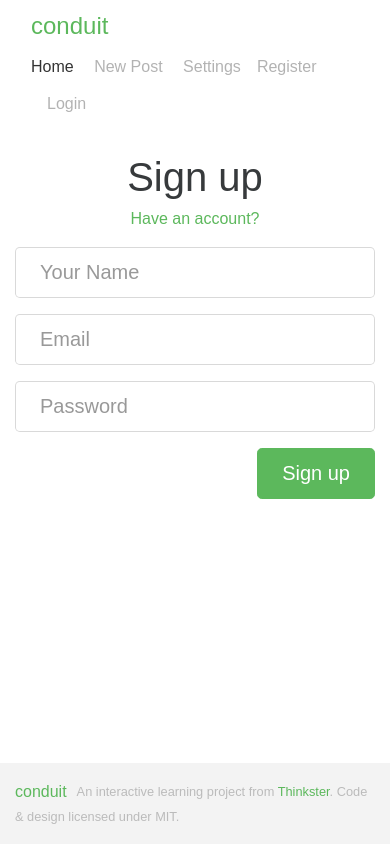
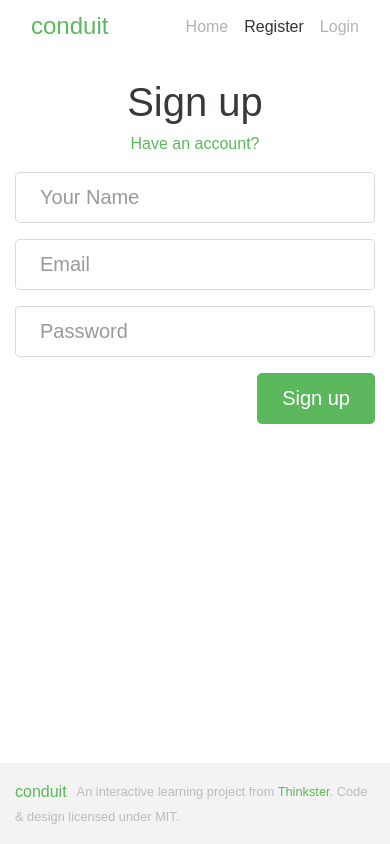
Before and after one commit to tranlehaiquan/conduit-react, a React (Create React App) app: page /register in a window 390 px wide. Built offline with nearby package versions, Linux system fonts and the light colour scheme.

Commit message:
update component

```diff
--- a/package.json
+++ b/package.json
@@ -7,7 +7,8 @@
     "react-dom": "^16.4.2",
     "react-router-dom": "^4.3.1",
     "react-scripts": "1.1.5",
-    "redux": "^4.0.0"
+    "redux": "^4.0.0",
+    "uuid": "^3.3.2"
   },
   "scripts": {
     "start": "react-scripts start",
--- a/src/components/Header.js
+++ b/src/components/Header.js
@@ -1,36 +1,80 @@
 import React, {Component} from 'react';
-import {Link} from 'react-router-dom';
+import {Link, NavLink} from 'react-router-dom';
+
+const Logo = function() {
+  return (
+    <Link to="/" className="navbar-brand" href="index.html">
+      conduit
+    </Link>
+  )
+}
+
+const beforeLoginNavLinks = [
+  {
+    name: 'Home',
+    to: '/',
+    exact: true
+  },
+  {
+    name: 'Register',
+    to: '/register'
+  },
+  {
+    name: 'Login',
+    to: '/login'
+  }
+];
+
+const afterLoginNavLinks = [
+  {
+    name: 'New Post',
+    to: '/articleEditor',
+    iconName: 'ion-compose'
+  },
+  {
+    name: 'Setting',
+    to: '/setting',
+    iconName: 'ion-gear-a'
+  },
+  {
+    name: 'Logout',
+    to: '/logout'
+  }
+];
+
 
 export default class Header extends Component {
+  renderNavLinks(navLinks) {
+    const links = navLinks.map((navLink) => {
+      return (
+        <li className="nav-item" key={navLink.name}>
+          <NavLink
+            activeClassName="active"
+            to={navLink.to}
+            className="nav-link"
+            exact={navLink.exact}
+          >
+            {
+              navLink.iconName &&
+              <i className={navLink.iconName}></i>
+            }
+            {navLink.name}
+          </NavLink>
+        </li>
+      )
+    });
+    return links;
+  }
+
   render() {
+    const isAuth = false;
+    const navLinks = isAuth ? afterLoginNavLinks : beforeLoginNavLinks;
     return(
       <nav className="navbar navbar-light">
         <div className="container">
-          <a className="navbar-brand" href="index.html">conduit</a>
+          <Logo/>
           <ul className="nav navbar-nav pull-xs-right">
-            <li className="nav-item">
-              <Link exact to="/" className="nav-link active">Home</Link>
-            </li>
-            <li className="nav-item">
-              <Link to="/articleEditor" className="nav-link">
-                <i className="ion-compose"></i>&nbsp;New Post
-              </Link>
-            </li>
-            <li className="nav-item">
-              <Link to="/setting" className="nav-link">
-                <i className="ion-gear-a"></i>&nbsp;Settings
-              </Link>
-            </li>
-            <li className="nav-item">
-              <Link to="/register" className="nav-link">
-                Register
-              </Link>
-            </li>
-            <li className="nav-item">
-              <Link to="/login" className="nav-link">
-                Login
-              </Link>
-            </li>
+            {this.renderNavLinks(navLinks)}
           </ul>
         </div>
       </nav>
--- a/src/components/Pagination.js
+++ b/src/components/Pagination.js
@@ -4,27 +4,27 @@ export default class Pagination extends Component {
   render() {
     return(
       <nav>
-        <ul class="pagination">
-          <li class="page-item disabled">
-            <a href="" class="page-link">Previous</a>
+        <ul className="pagination">
+          <li className="page-item disabled">
+            <a href="" className="page-link">Previous</a>
           </li>
-          <li class="page-item active">
-            <a href="" class="page-link">1</a>
+          <li className="page-item active">
+            <a href="" className="page-link">1</a>
           </li>
-          <li class="page-item">
-            <a href="" class="page-link">2</a>
+          <li className="page-item">
+            <a href="" className="page-link">2</a>
           </li>
-          <li class="page-item">
-            <a href="" class="page-link">3</a>
+          <li className="page-item">
+            <a href="" className="page-link">3</a>
           </li>
-          <li class="page-item">
-            <a class="page-link">...</a>
+          <li className="page-item">
+            <a className="page-link">...</a>
           </li>
-          <li class="page-item">
-            <a href="" class="page-link">71</a>
+          <li className="page-item">
+            <a href="" className="page-link">71</a>
           </li>
-          <li class="page-item">
-            <a href="" class="page-link">Next</a>
+          <li className="page-item">
+            <a href="" className="page-link">Next</a>
           </li>
         </ul>
       </nav>
--- a/src/components/Tags.js
+++ b/src/components/Tags.js
@@ -1,19 +1,38 @@
 import React, {PureComponent} from 'react';
+import {Link} from 'react-router-dom';
+
+const tagList = [
+  {
+    name: 'programming',
+    to: 'programming'
+  },
+  {
+    name: 'javascript',
+    to: 'javascript'
+  },
+  {
+    name: 'mean',
+    to: 'mean'
+  }
+]
 
 export default class Tags extends PureComponent {
+  renderTags() {
+    const tags = tagList.map((tag) => {
+      return(
+        <Link key={tag.name} to={`tag/${tag.to}`} className="tag-pill tag-default">
+          { tag.name }
+        </Link>
+      );
+    });
+    return tags;
+  }
   render() {
     return(
       <div className="sidebar">
         <p>Popular Tags</p>
         <div className="tag-list">
-          <a href="" className="tag-pill tag-default">programming</a>
-          <a href="" className="tag-pill tag-default">javascript</a>
-          <a href="" className="tag-pill tag-default">emberjs</a>
-          <a href="" className="tag-pill tag-default">angularjs</a>
-          <a href="" className="tag-pill tag-default">react</a>
-          <a href="" className="tag-pill tag-default">mean</a>
-          <a href="" className="tag-pill tag-default">node</a>
-          <a href="" className="tag-pill tag-default">rails</a>
+          { this.renderTags() }
         </div>
       </div>
     )
--- a/src/views/authe/Login.js
+++ b/src/views/authe/Login.js
@@ -1,19 +1,29 @@
 import React, {Component} from 'react';
+import {Link} from 'react-router-dom';
 
 export default class Login extends Component {
   render() {
     return(
-      <div class="auth-page">
-      <div class="container page">
-        <div class="row">
-          <div class="col-md-6 offset-md-3 col-xs-12">
-            <h1 class="text-xs-center">Sign in</h1>
-            <p class="text-xs-center"><a href="/register" class="">Need an account?</a></p>
-            <ul class="error-messages"></ul>
+      <div className="auth-page">
+      <div className="container page">
+        <div className="row">
+          <div className="col-md-6 offset-md-3 col-xs-12">
+            <h1 className="text-xs-center">Sign in</h1>
+            <p className="text-xs-center">
+              <Link to="/register">Need an account?</Link>
+            </p>
+            <ul className="error-messages"></ul>
             <form>
-              <fieldset class="form-group"><input type="text" placeholder="Email" class="form-control form-control-lg"/></fieldset>
-              <fieldset class="form-group"><input type="password" placeholder="Password" class="form-control form-control-lg"/></fieldset><button
-                type="" class="btn btn-lg btn-primary pull-xs-right">
+              <fieldset className="form-group">
+                <input type="text" placeholder="Email" className="form-control form-control-lg"/>
+              </fieldset>
+              <fieldset className="form-group">
+                <input type="password" placeholder="Password" className="form-control form-control-lg"/>
+              </fieldset>
+              <button
+                type=""
+                className="btn btn-lg btn-primary pull-xs-right"
+              >
                 Sign in
               </button>
             </form>
--- a/src/views/authe/Register.js
+++ b/src/views/authe/Register.js
@@ -1,20 +1,35 @@
 import React, {Component} from 'react';
+import {Link} from 'react-router-dom';
 
 export default class Register extends Component {
   render() {
     return(
-      <div class="auth-page">
-        <div class="container page">
-          <div class="row">
-            <div class="col-md-6 offset-md-3 col-xs-12">
-              <h1 class="text-xs-center">Sign up</h1>
-              <p class="text-xs-center"><a href="/login" class="">Have an account?</a></p>
-              <ul class="error-messages"></ul>
+      <div className="auth-page">
+        <div className="container page">
+          <div className="row">
+            <div className="col-md-6 offset-md-3 col-xs-12">
+              <h1 className="text-xs-center">Sign up</h1>
+              <p className="text-xs-center">
+                <Link to="/login">Have an account?</Link>
+              </p>
+              <ul className="error-messages"></ul>
               <form>
-                <fieldset class="form-group"><input type="text" placeholder="Your Name" class="form-control form-control-lg"/></fieldset>
-                <fieldset class="form-group"><input type="text" placeholder="Email" class="form-control form-control-lg"/></fieldset>
-                <fieldset class="form-group"><input type="password" placeholder="Password" class="form-control form-control-lg"/></fieldset><button
-                  class="btn btn-lg btn-primary pull-xs-right">
+                <fieldset className="form-group">
+                  <input
+                    type="text"
+                    placeholder="Your Name"
+                    className="form-control form-control-lg"
+                  />
+                </fieldset>
+                <fieldset className="form-group">
+                  <input type="text" placeholder="Email" className="form-control form-control-lg"/>
+                </fieldset>
+                <fieldset className="form-group">
+                  <input type="password" placeholder="Password" className="form-control form-control-lg"/>
+                </fieldset>
+                <button
+                  className="btn btn-lg btn-primary pull-xs-right"
+                >
                   Sign up
                 </button>
               </form>
```
